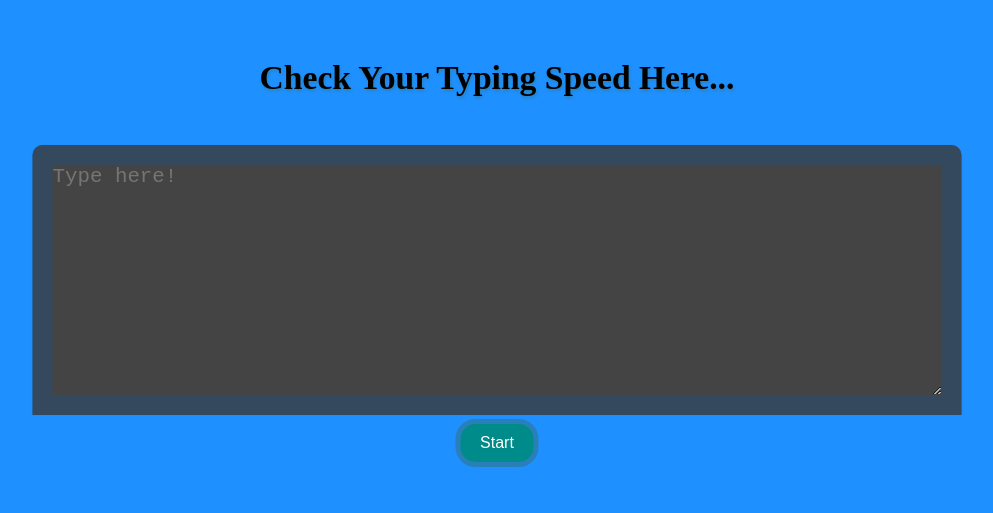
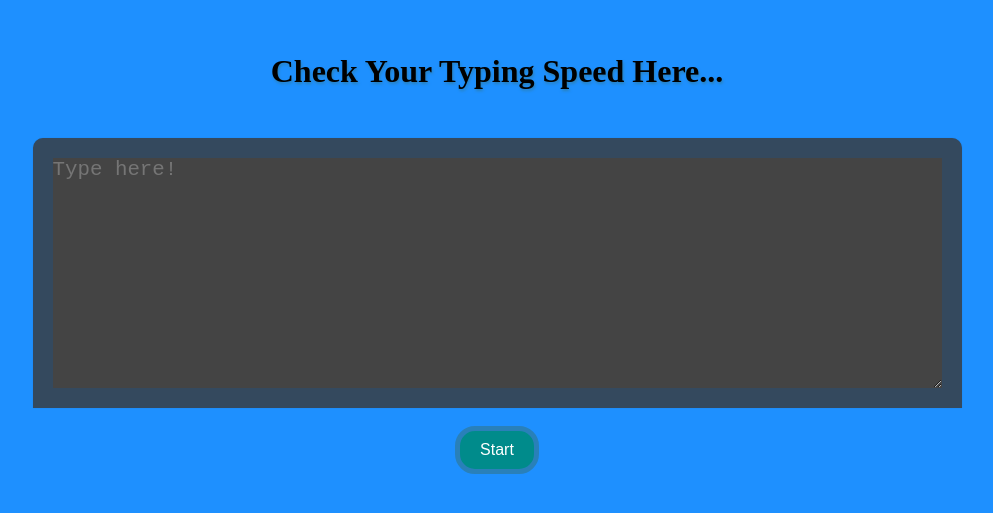
Before and after one commit to kumari858/typing-speed, a plain HTML site: page index.html in a window 1280 px wide. Shown: the part 137-650 px from the top of the page, without its empty margins (143-1136 px from the left). Drawn offline with Linux system fonts and the light colour scheme.

Commit message:
final-commit

```diff
--- a/static/style.css
+++ b/static/style.css
@@ -2,22 +2,29 @@
     padding: 0;
     margin: 0;
     box-sizing: border-box;
+    background-color: dodgerblue;
 }
 .maindiv{
     width: 100%;
     height: 100vh;
-    position: relative;
-    background-color: dodgerblue;
+    display: flex;
+
+
 }
 .container{
-position: absolute;
-top: 50%;
-left: 50%;
-transform: translate(-50%, -50%);
-text-align: center;
+  display: flex;
+  flex-direction: column;
+  align-items: center;
+  justify-content: center;
+  flex: 1;
+  text-align: center;
 }
 h1{
     text-transform: capitalize;
+    display: flex;
+    flex-direction: column;
+    align-items: center;
+    justify-content: center;
     margin-bottom: 30px;
     color:black;
     text-shadow: 1px 2px 3px #2980b9;
@@ -42,3 +49,29 @@ textarea{
     font-size: 1rem;
     color: white;
 }
+@media only screen and (min-width: 300px) {
+    .container , textarea {
+        display: flex;
+        flex-direction: column;
+      justify-content: center;
+      align-items: center;
+
+    }
+  }
+  @media only screen and (max-width: 600px) {
+    *{
+    padding: 0;
+    margin: 0;
+    box-sizing: border-box;
+    }
+  }
+  @media (min-width: 1200px) {
+    h1 {
+      font-size: 2rem;
+    }
+  }
+  @media screen and (min-width: 300px) {
+    body {
+       background-color: lightblue;
+    }
+ }
```
